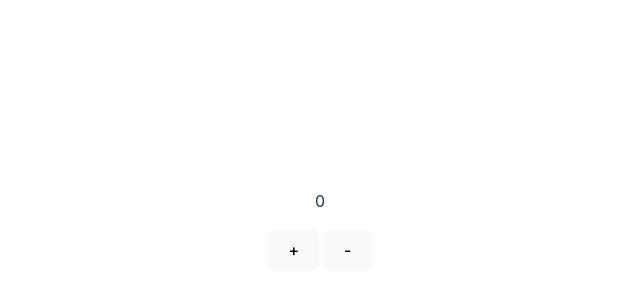
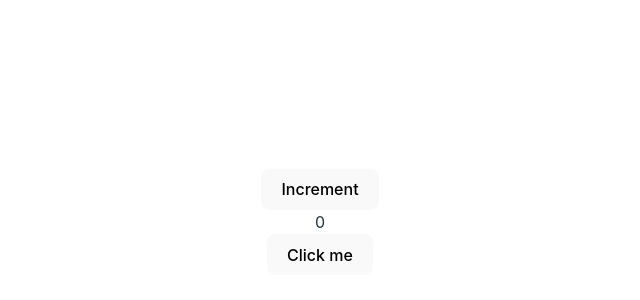
Before and after one commit to MaheshB77/first-svelte-app, a Svelte app: page / in a window 1280 px wide. Shown: the part 178-478 px from the top of the page, without its empty margins (320-960 px from the left). Built offline with nearby package versions, Linux system fonts and the light colour scheme.

Commit message:
Added binding

```diff
--- a/src/App.svelte
+++ b/src/App.svelte
@@ -1,5 +1,7 @@
 <script lang="ts">
-//   import Profit from "./components/conditional-classes/Profit.svelte";
+  //   import Profit from "./components/conditional-classes/Profit.svelte";
+  import Binding from "./components/binding/Binding.svelte";
+  import PropsBindingParent from "./components/binding/props-binding/PropsBindingParent.svelte";
   import Profit from "./components/conditional-classes/shorthand/Profit.svelte";
   import ComponentEvents from "./components/events/ComponentEvents.svelte";
   // import Parent from "./components/events/event-forwarding/Parent.svelte";
@@ -26,4 +28,10 @@
 <!-- <Profit /> -->
 
 <!-- Conditional classes shorthand-->
-<Profit />
+<!-- <Profit /> -->
+
+<!-- Binding -->
+<!-- <Binding /> -->
+
+<!-- Props Binding -->
+<PropsBindingParent />
--- /dev/null
+++ b/src/components/binding/Binding.svelte
@@ -0,0 +1,17 @@
+<script lang="ts">
+    let userName: string = "";
+
+    // 1st way
+    // const updateUserName = (event) => {
+    //     userName = event.currentTarget.value;
+    // }
+</script>
+
+<div class="">
+    <!-- 1st way -->
+    <!-- <input on:input={updateUserName} value={userName}> -->
+
+    <!-- 2nd way -->
+    <input bind:value={userName} />
+    {userName}
+</div>
--- /dev/null
+++ b/src/components/binding/props-binding/PropsBindingChild.svelte
@@ -0,0 +1,12 @@
+<script lang="ts">
+    export let count;
+
+    // 1st Way (not using props binding)
+    // import { createEventDispatcher } from "svelte"
+    // const dispatch = createEventDispatcher();
+    // $: dispatch("increment", count)
+</script>
+
+<div class="">
+    <button on:click={() => count++}>Increment</button>
+</div>
--- /dev/null
+++ b/src/components/binding/props-binding/PropsBindingParent.svelte
@@ -0,0 +1,16 @@
+<script lang="ts">
+  import PropsBindingChild from "./PropsBindingChild.svelte";
+
+  let count = 0;
+</script>
+
+<div class="">
+  <!-- 1st Way (not using props binding) -->
+  <!-- <PropsBindingChild {count} on:increment={(e) => (count = e.detail)} /> -->
+
+  <!-- 2nd way (using props binding) -->
+  <PropsBindingChild bind:count />
+  {count}
+  <br />
+  <button on:click={() => (count = 99)}>Click me</button>
+</div>
```
